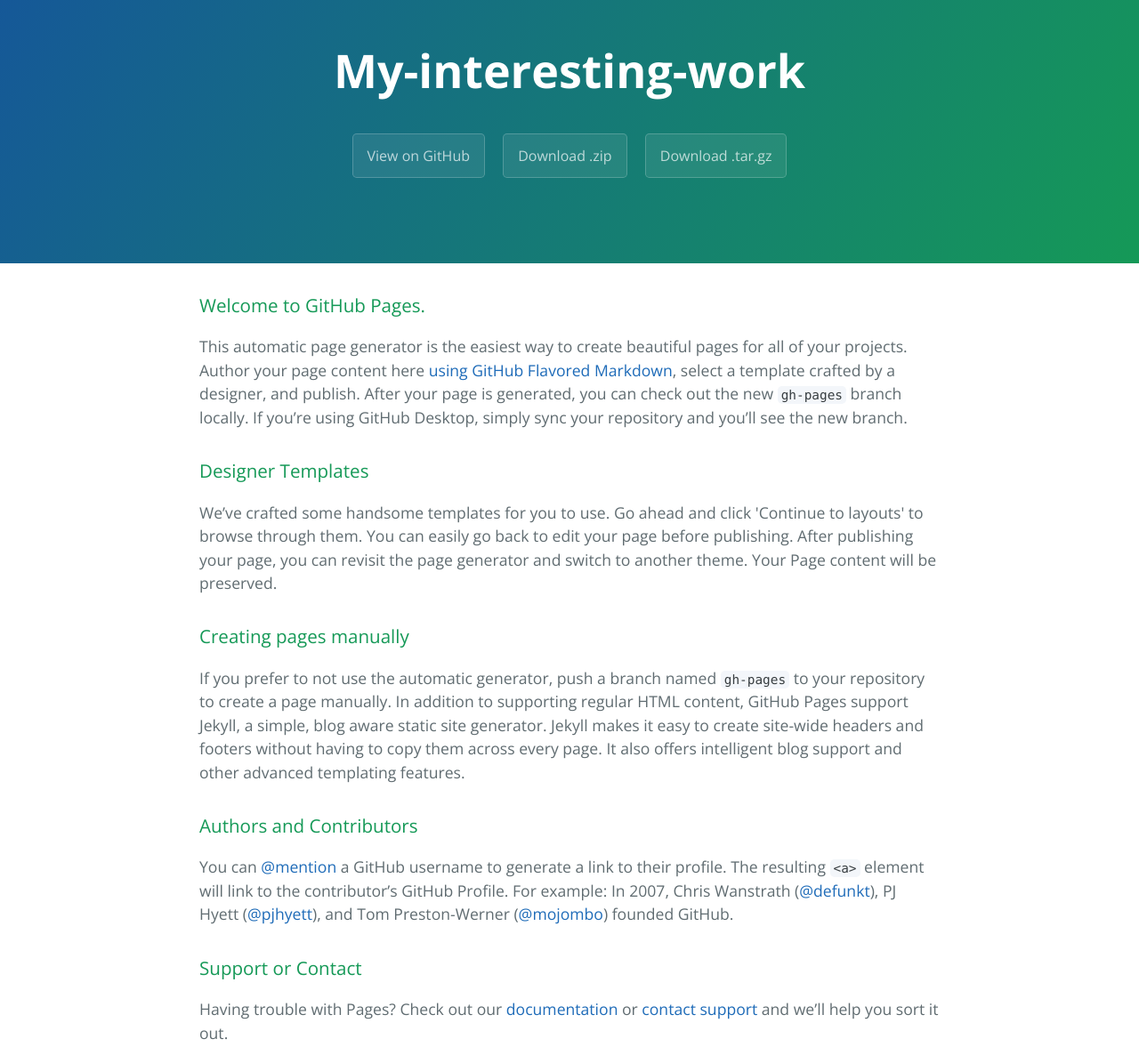
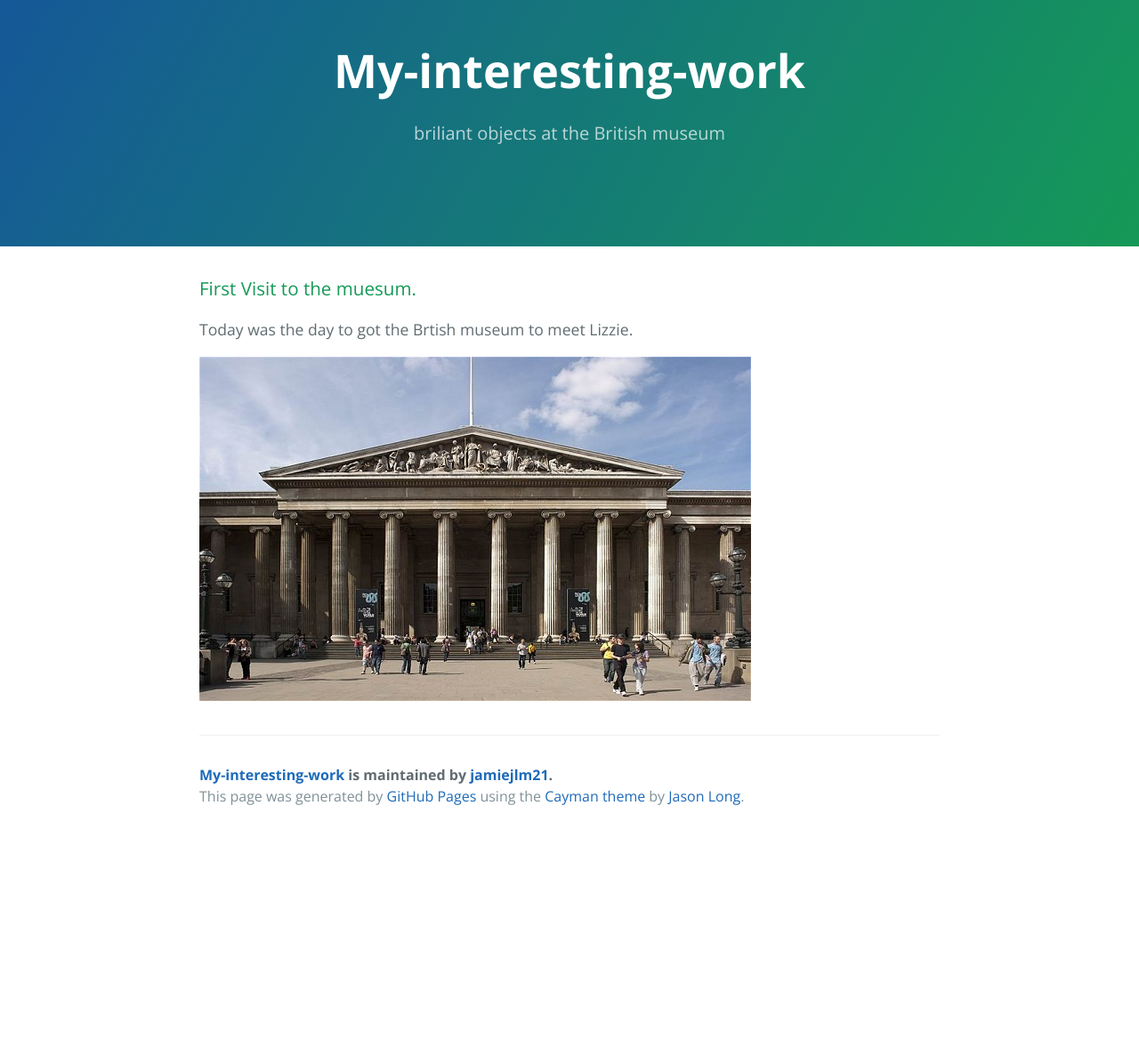
Before and after one commit to jamiejlm21/My-interesting-work, a plain HTML site: page index.html in a window 1280 px wide. Shown: the part 40-1217 px from the top of the page at 89% size. After the commit the page ends 979 px from the top, so only its background shows below. Drawn offline with nearby package versions, Linux system fonts and the light colour scheme.

Commit message:
Update index.html

```diff
--- a/index.html
+++ b/index.html
@@ -10,39 +10,30 @@
     <link rel="stylesheet" type="text/css" href="stylesheets/github-light.css" media="screen">
   </head>
   <body>
+    <div id="fb-root"></div>
+<script>(function(d, s, id) {
+  var js, fjs = d.getElementsByTagName(s)[0];
+  if (d.getElementById(id)) return;
+  js = d.createElement(s); js.id = id;
+  js.src = "//connect.facebook.net/en_GB/sdk.js#xfbml=1&version=v2.5";
+  fjs.parentNode.insertBefore(js, fjs);
+}(document, 'script', 'facebook-jssdk'));</script>
+
     <section class="page-header">
       <h1 class="project-name">My-interesting-work</h1>
-      <h2 class="project-tagline"></h2>
-      <a href="https://github.com/jamiejlm21/My-interesting-work" class="btn">View on GitHub</a>
-      <a href="https://github.com/jamiejlm21/My-interesting-work/zipball/master" class="btn">Download .zip</a>
-      <a href="https://github.com/jamiejlm21/My-interesting-work/tarball/master" class="btn">Download .tar.gz</a>
+      <h2 class="project-tagline"> briliant objects at the British museum</h2>
+
     </section>
 
     <section class="main-content">
       <h3>
-<a id="welcome-to-github-pages" class="anchor" href="#welcome-to-github-pages" aria-hidden="true"><span aria-hidden="true" class="octicon octicon-link"></span></a>Welcome to GitHub Pages.</h3>
+<a id="welcome-to-github-pages" class="anchor" href="#welcome-to-github-pages" aria-hidden="true"><span aria-hidden="true" class="octicon octicon-link"></span></a> First Visit to the muesum.</h3>
 
-<p>This automatic page generator is the easiest way to create beautiful pages for all of your projects. Author your page content here <a href="https://guides.github.com/features/mastering-markdown/">using GitHub Flavored Markdown</a>, select a template crafted by a designer, and publish. After your page is generated, you can check out the new <code>gh-pages</code> branch locally. If you’re using GitHub Desktop, simply sync your repository and you’ll see the new branch.</p>
+<p>Today was the day to got the Brtish museum to meet Lizzie.</p>
 
-<h3>
-<a id="designer-templates" class="anchor" href="#designer-templates" aria-hidden="true"><span aria-hidden="true" class="octicon octicon-link"></span></a>Designer Templates</h3>
+ <img src="https://raw.githubusercontent.com/jamiejlm21/My-interesting-work/gh-pages/BritishMuseum.jpg">
 
-<p>We’ve crafted some handsome templates for you to use. Go ahead and click 'Continue to layouts' to browse through them. You can easily go back to edit your page before publishing. After publishing your page, you can revisit the page generator and switch to another theme. Your Page content will be preserved.</p>
-
-<h3>
-<a id="creating-pages-manually" class="anchor" href="#creating-pages-manually" aria-hidden="true"><span aria-hidden="true" class="octicon octicon-link"></span></a>Creating pages manually</h3>
-
-<p>If you prefer to not use the automatic generator, push a branch named <code>gh-pages</code> to your repository to create a page manually. In addition to supporting regular HTML content, GitHub Pages support Jekyll, a simple, blog aware static site generator. Jekyll makes it easy to create site-wide headers and footers without having to copy them across every page. It also offers intelligent blog support and other advanced templating features.</p>
-
-<h3>
-<a id="authors-and-contributors" class="anchor" href="#authors-and-contributors" aria-hidden="true"><span aria-hidden="true" class="octicon octicon-link"></span></a>Authors and Contributors</h3>
-
-<p>You can <a href="https://help.github.com/articles/basic-writing-and-formatting-syntax/#mentioning-users-and-teams" class="user-mention">@mention</a> a GitHub username to generate a link to their profile. The resulting <code>&lt;a&gt;</code> element will link to the contributor’s GitHub Profile. For example: In 2007, Chris Wanstrath (<a href="https://github.com/defunkt" class="user-mention">@defunkt</a>), PJ Hyett (<a href="https://github.com/pjhyett" class="user-mention">@pjhyett</a>), and Tom Preston-Werner (<a href="https://github.com/mojombo" class="user-mention">@mojombo</a>) founded GitHub.</p>
-
-<h3>
-<a id="support-or-contact" class="anchor" href="#support-or-contact" aria-hidden="true"><span aria-hidden="true" class="octicon octicon-link"></span></a>Support or Contact</h3>
-
-<p>Having trouble with Pages? Check out our <a href="https://help.github.com/pages">documentation</a> or <a href="https://github.com/contact">contact support</a> and we’ll help you sort it out.</p>
+      <div class="fb-like" data-href="https://www.facebook.com/britishmuseum" data-layout="box_count" data-action="like" data-show-faces="true" data-share="true"></div>
 
       <footer class="site-footer">
         <span class="site-footer-owner"><a href="https://github.com/jamiejlm21/My-interesting-work">My-interesting-work</a> is maintained by <a href="https://github.com/jamiejlm21">jamiejlm21</a>.</span>
```
